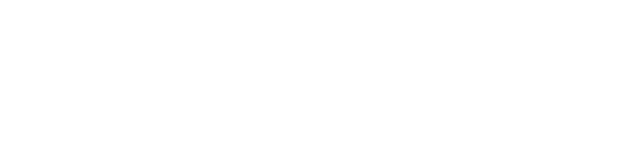
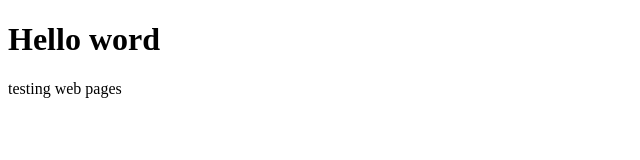
Before and after one commit to ventoji/ventoji.github.io, a plain HTML site: page index.html in a window 1280 px wide. Shown: the whole page, without its empty margins (0-640 px from the left). Drawn offline with Linux system fonts and the light colour scheme.

Commit message:
add content to body

```diff
--- a/index.html
+++ b/index.html
@@ -6,6 +6,7 @@
     <title>Hello world</title>
 </head>
 <body>
-
+    <h1> Hello word</h1>
+    <p> testing web pages</p>
 </body>
 </html>
```
